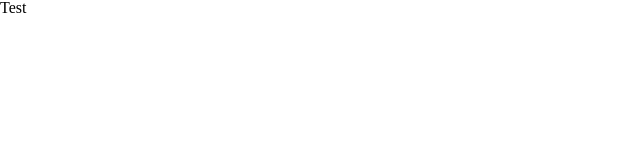
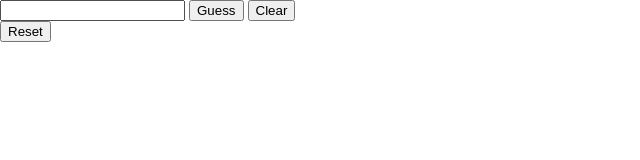
Before and after one commit to thatPamIAm/number-guesser, a plain HTML site: page index.html in a window 1280 px wide. Shown: the whole page, without its empty margins (0-640 px from the left). Drawn offline with Linux system fonts and the light colour scheme.

Commit message:
Link JS and CSS to HTML. Add container, input, and buttons to index.

```diff
--- a/index.html
+++ b/index.html
@@ -3,10 +3,17 @@
   <head>
     <link rel="stylesheet" type="text/css" href="css/reset.css">
     <link rel="stylesheet" type="text/css" href="css/styles.css">
+    <script type="text/javascript" src="js/write.js"></script>
     <meta charset="utf-8">
     <title></title>
   </head>
   <body>
-<p>Test</p>
+    <container>
+      <input class="guess-field">
+        <button class="guess-button">Guess</button>
+        <button class="clear-button">Clear</button>
+        <div></div>
+        <button class="reset-button">Reset</button>
+      </container>
   </body>
 </html>
```
